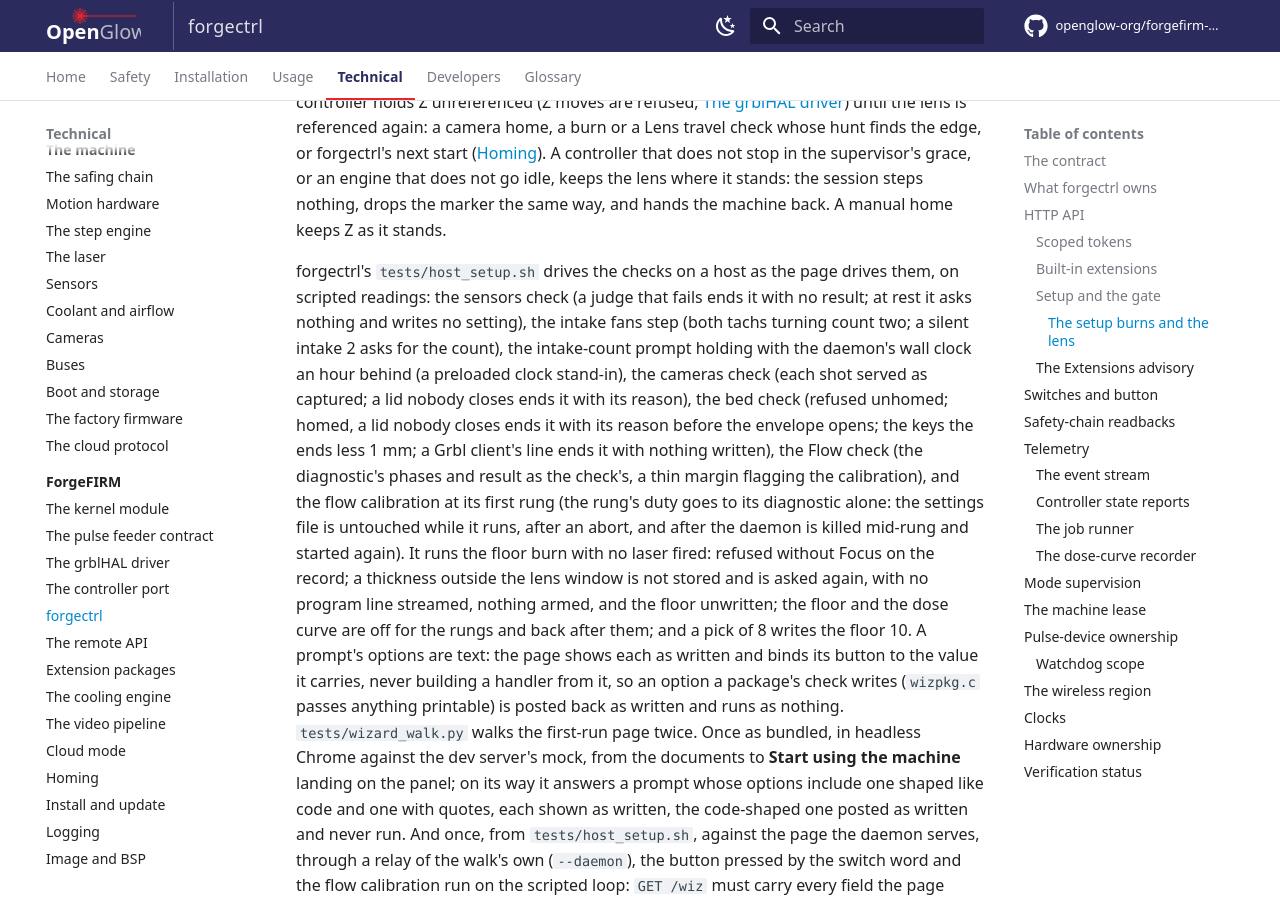
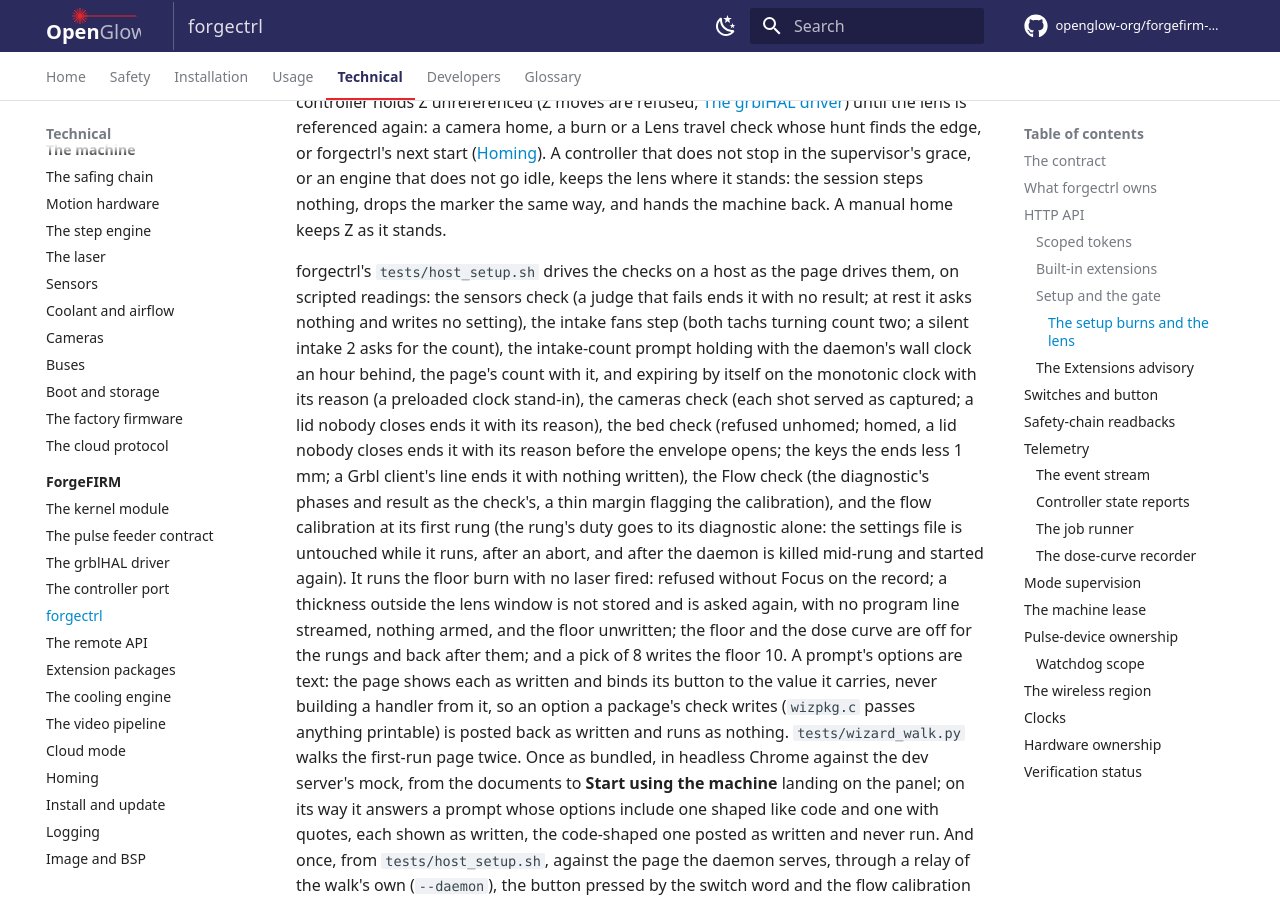
Before and after one commit to openglow-org/forgefirm-docs, an MkDocs documentation site: the page built from docs/technical/forgefirm/forgectrl.md, in a window 1280 px wide and 900 px high, scrolled down 15044 px. Built offline with MkDocs 1.6.1 and Material for MkDocs 9.7.7, drawn with Linux system fonts in a browser that asks for light colours; comment, search, counter and statistics services are not loaded.

Commit message:
forgectrl: host_setup.sh sees the intake-count prompt's count hold and the prompt expire on the monotonic clock
Companion of forgectrl 588322e (Setup prompts: the page counts down the
wait's own deadline, and the clock case sees one expire).

- technical/forgefirm/forgectrl.md, The setup burns and the lens: the
  case tests/host_setup.sh drives holds the intake-count prompt with the
  daemon's wall clock an hour behind, the page's count with it, and sees
  the prompt expire by itself on the monotonic clock with its reason.
  The rule stays on the page's Clocks section. The paragraph's lines
  after the edit are wrapped again.

Proof: python scripts/check-style.py (style: clean), python
scripts/check-interfaces.py (interfaces: clean (245 checked)), zensical
build (strict: No issues found). The behavior is forgectrl's
src/wizdark.c: the status's since_s is timeout_s less the time left to
the open prompt's CLOCK_MONOTONIC deadline, the one its wait rides, and
an unanswered prompt ends its step with "no answer within 10 min".
tests/host_setup.sh (build.yml step host_setup) holds it with the clock
stand-in's time() an hour behind and CLOCK_MONOTONIC 590 s behind while
its .mono flag exists. Negative control on a scratch copy of the tree:
the British spelling of 'canceled' put into the edited sentence fails
check-style.py (one SPELLING finding, exit 1), and a link to a page that
does not exist put into the same sentence fails the strict build (page
does not exist, exit 1).

Acceptance: none; docs only.

```diff
--- a/docs/technical/forgefirm/forgectrl.md
+++ b/docs/technical/forgefirm/forgectrl.md
@@ -464,18 +464,18 @@ drives them, on scripted readings: the sensors check (a judge that fails
 ends it with no result; at rest it asks nothing and writes no setting), the
 intake fans step (both tachs turning count two; a silent intake 2 asks for
 the count), the intake-count prompt holding with the daemon's wall clock
-an hour behind (a preloaded clock stand-in), the cameras check (each shot
-served as captured; a lid nobody closes ends it with its reason), the bed
-check (refused unhomed; homed, a lid nobody closes ends it with its reason
-before the envelope opens; the keys the ends less 1 mm; a Grbl client's line
-ends it with nothing written), the Flow check (the diagnostic's phases and
-result as the check's, a thin margin flagging the calibration), and the
-flow calibration at its first rung (the rung's duty goes to its
-diagnostic alone: the settings file is untouched while it runs, after an
-abort, and after the daemon is killed mid-rung and started again). It
-runs the
-floor burn with no laser fired: refused without Focus on the record; a
-thickness outside the lens window is not stored and is asked again, with no
+an hour behind, the page's count with it, and expiring by itself on the
+monotonic clock with its reason (a preloaded clock stand-in), the cameras
+check (each shot served as captured; a lid nobody closes ends it with its
+reason), the bed check (refused unhomed; homed, a lid nobody closes ends it
+with its reason before the envelope opens; the keys the ends less 1 mm; a
+Grbl client's line ends it with nothing written), the Flow check (the
+diagnostic's phases and result as the check's, a thin margin flagging the
+calibration), and the flow calibration at its first rung (the rung's duty
+goes to its diagnostic alone: the settings file is untouched while it runs,
+after an abort, and after the daemon is killed mid-rung and started again).
+It runs the floor burn with no laser fired: refused without Focus on the
+record; a thickness outside the lens window is not stored and is asked again, with no
 program line streamed, nothing armed, and the floor unwritten; the floor and
 the dose curve are off for the rungs and back after them; and a pick of 8
 writes the floor 10. A prompt's options are text: the page shows each as
```
